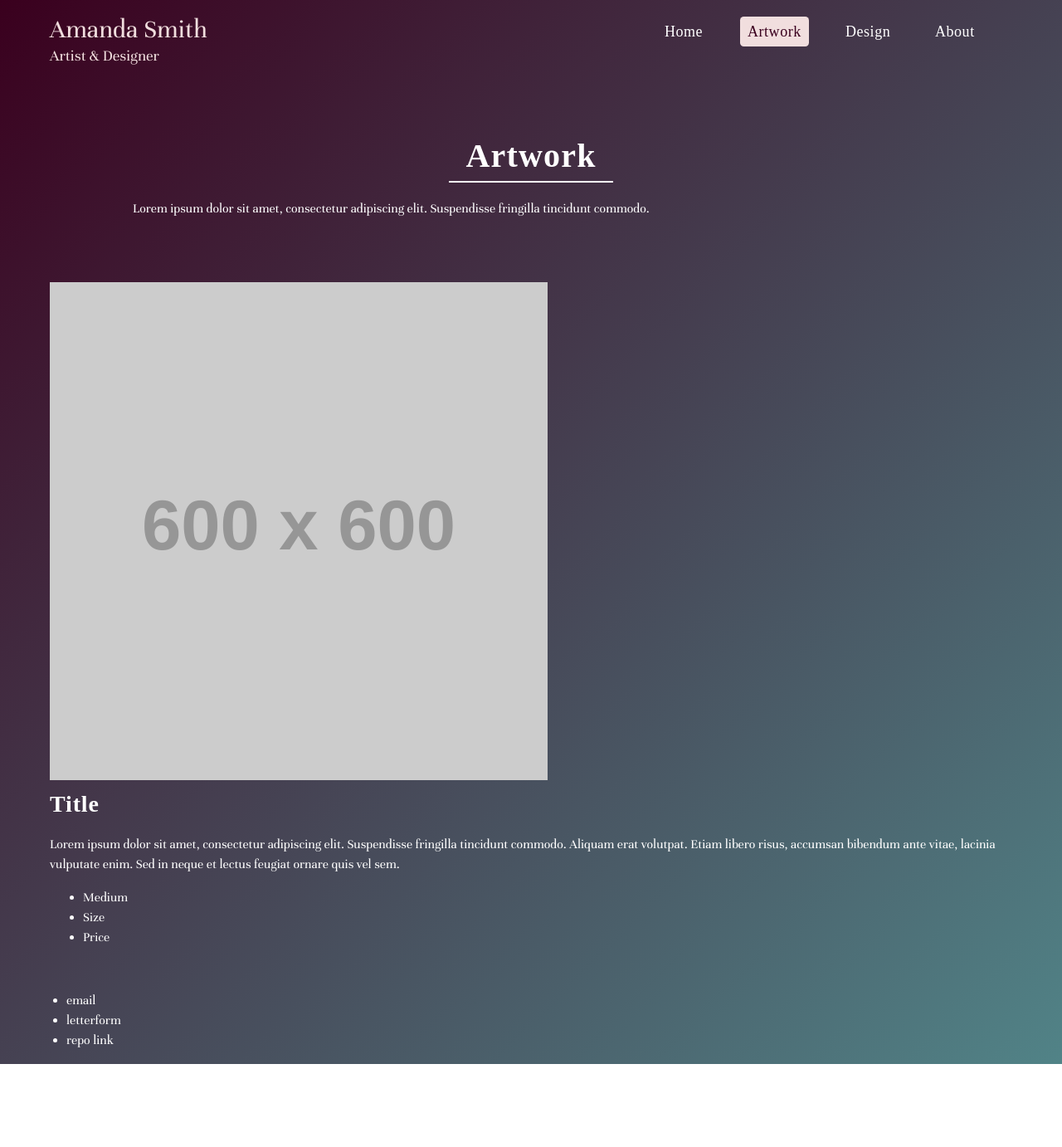
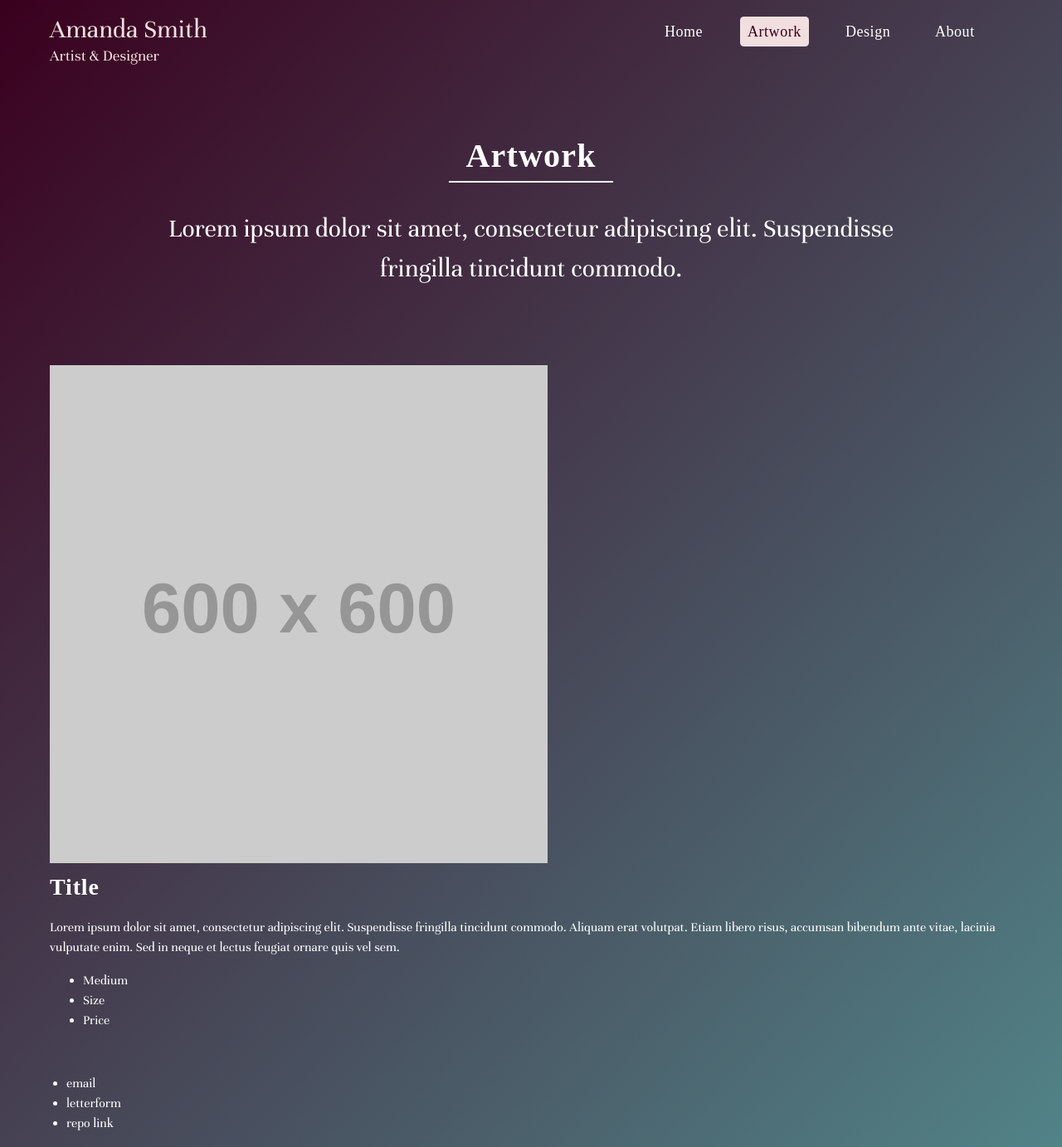
Before and after one commit to asmithorn/asmithorn.github.io, a Jekyll site: the page built from artwork/index.html, in a window 1280 px wide. Shown: the whole page at 83% size. Built offline with Jekyll 4.4.1, drawn with Linux system fonts in a browser that asks for light colours; some web fonts are replaced; before the commit the page ends 1282 px from its top, so only the background shows below that.

Commit message:
artwork content

```diff
--- a/artwork/index.html
+++ b/artwork/index.html
@@ -6,7 +6,7 @@ title: Artwork
   <section class="o-row--v-padding u-padding--w-20-120">
     <header>
       <h1 class="u-row-header">Artwork</h1>
-      <p>Lorem ipsum dolor sit amet, consectetur adipiscing elit. Suspendisse fringilla tincidunt commodo.</p>
+      <p class="u-text--center u-text--large">Lorem ipsum dolor sit amet, consectetur adipiscing elit. Suspendisse fringilla tincidunt commodo.</p>
     </header>
   </section>
 </div>
@@ -15,9 +15,9 @@ title: Artwork
 
 
 <div class="o-row o-row--1200">
-  <section class="o-row--v-padding u-padding--20">
+  <section class="u-padding--20">
     <div>
-      <img src="https://via.placeholder.com/600.jpg?artwork" alt=""/>
+      <img src="https://via.placeholder.com/600.jpg?text=artwork" alt=""/>
     </div>
     <div>
       <h2>Title</h2>
```
